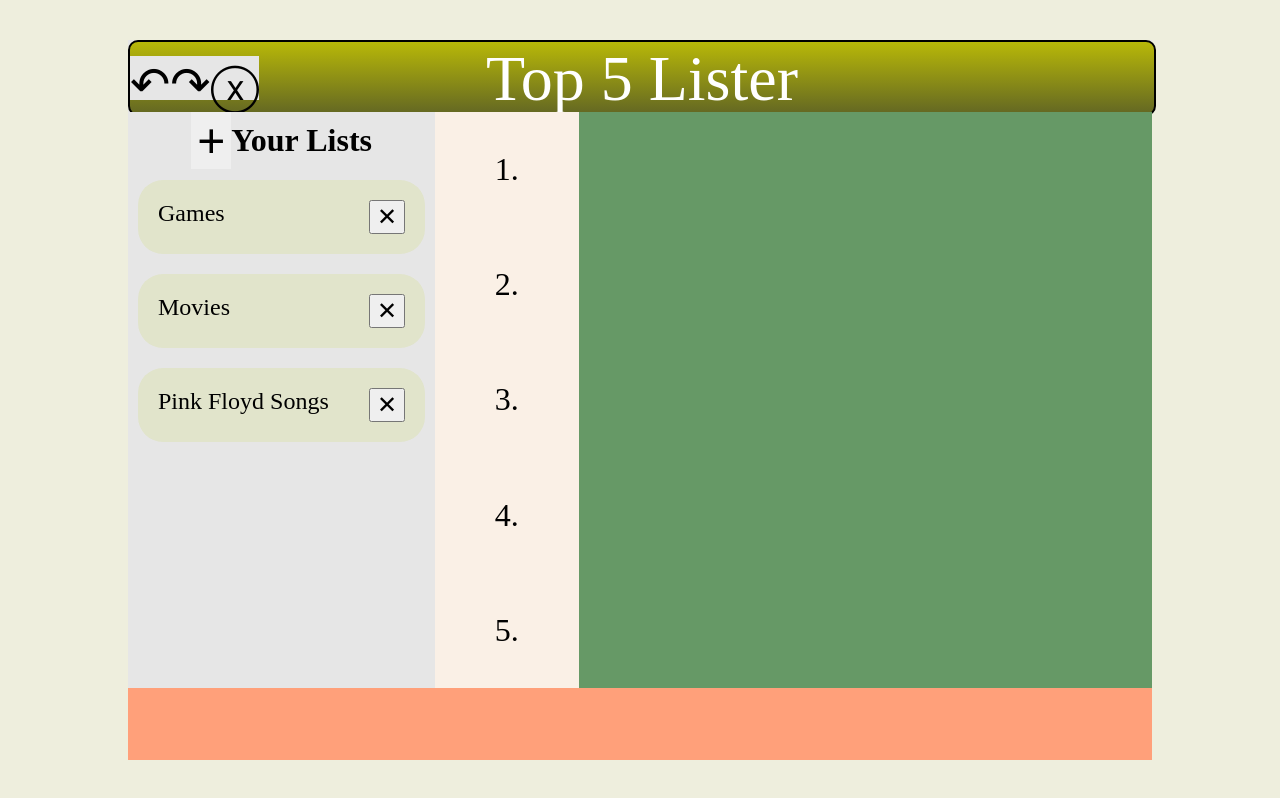
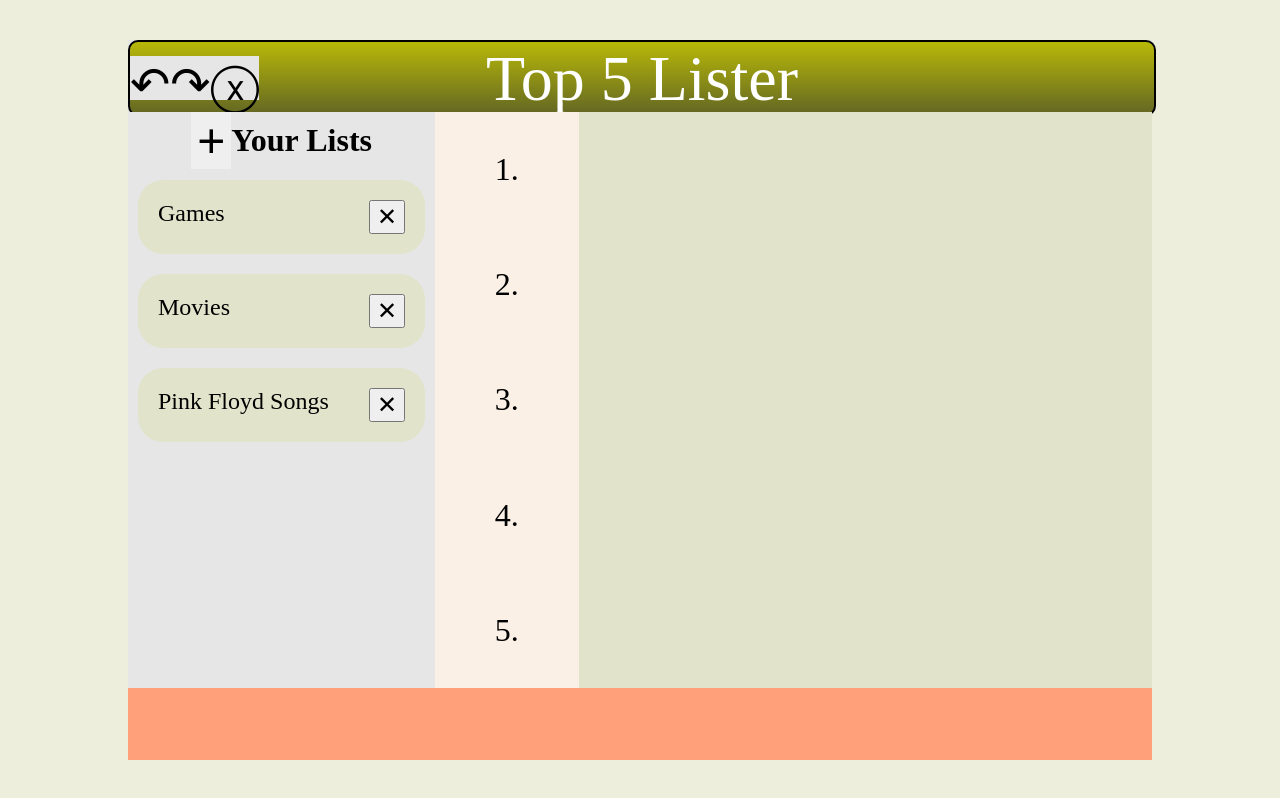
Before and after one commit to GeorgeChengsbu/CSE316_HW2, a React (Create React App) app: page / in a window 1280 px wide. Built offline with nearby package versions, Linux system fonts and the light colour scheme.

Commit message:
ItemsAppear

```diff
--- a/src/components/Workspace.js
+++ b/src/components/Workspace.js
@@ -2,6 +2,8 @@ import React from "react";
 
 export default class Workspace extends React.Component {
     render() {
+        const {currentList} = this.props;
+        if (currentList === null) {
             return (
                 <div id="top5-workspace">
                     <div id="workspace-edit">
@@ -12,8 +14,38 @@ export default class Workspace extends React.Component {
                             <div className="item-number">4.</div>
                             <div className="item-number">5.</div>
                         </div>
+                        <div id ="edit-items">
+                            <div className="top5-item"></div>
+                            <div className="top5-item"></div>
+                            <div className="top5-item"></div>
+                            <div className="top5-item"></div>
+                            <div className="top5-item"></div>
+                        </div>
+                    </div>
+                </div>
+            )
+        }
+        else {
+            return (
+                <div id="top5-workspace">
+                    <div id="workspace-edit">
+                        <div id="edit-numbering">
+                            <div className="item-number">1.</div>
+                            <div className="item-number">2.</div>
+                            <div className="item-number">3.</div>
+                            <div className="item-number">4.</div>
+                            <div className="item-number">5.</div>
+                        </div>
+                        <div id="edit-items">
+                            <div className="top5-item">{currentList.items[0]}</div>
+                            <div className="top5-item">{currentList.items[1]}</div>
+                            <div className="top5-item">{currentList.items[2]}</div>
+                            <div className="top5-item">{currentList.items[3]}</div>
+                            <div className="top5-item">{currentList.items[4]}</div>
+                        </div>
                     </div>
                 </div>
             )
         }
     }
+}
```
Also changed, not shown: 1 other file (tests, documents, lock files or other folders). Lines whose indentation alone changed are shown as unchanged.
